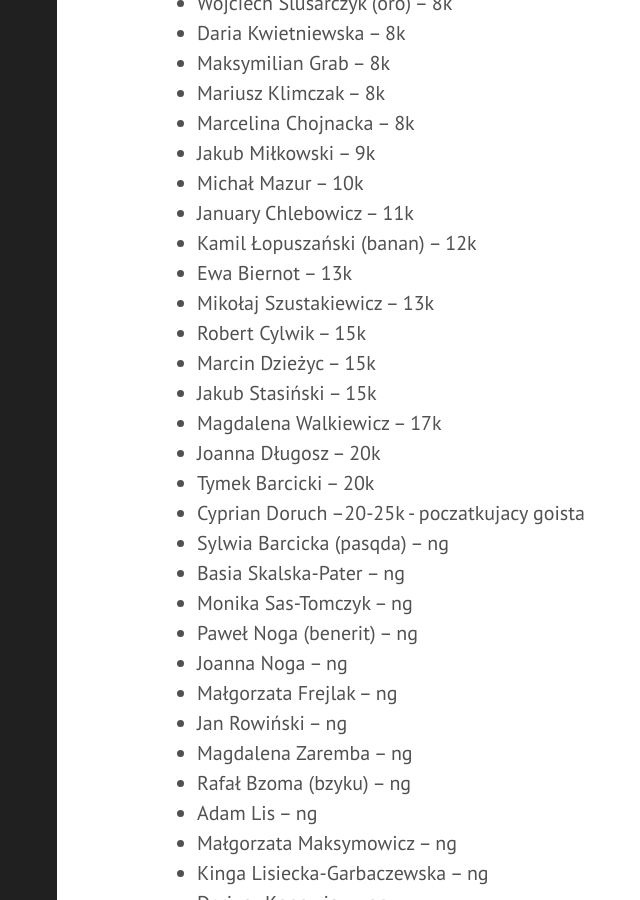
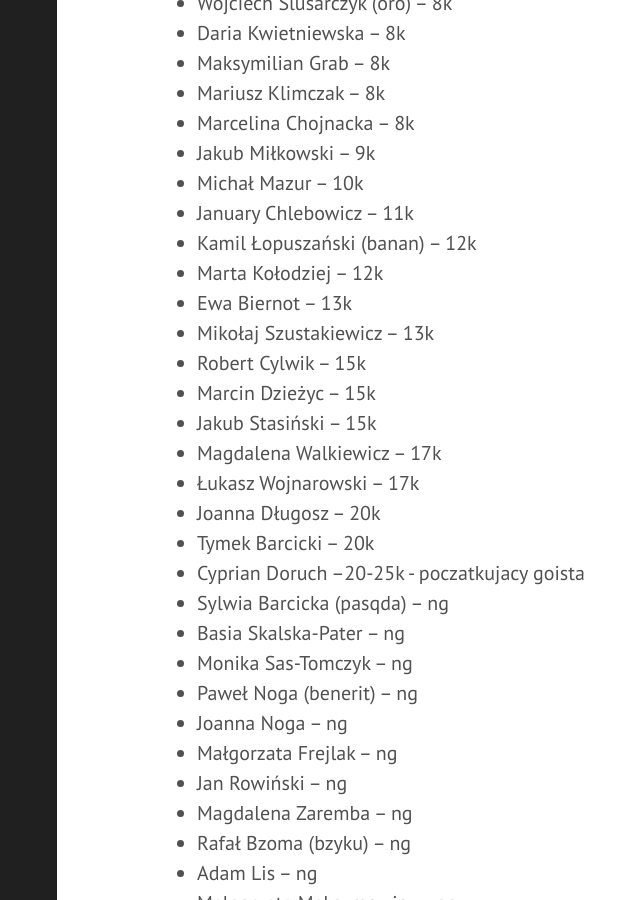
Before and after one commit to tasuki/lsg, a Jekyll site: the page built from zarejestrowani.md, in a window 1280 px wide and 900 px high, scrolled down 1240 px. Shown: the whole window, without its empty margins (303-943 px from the left). Built offline with Jekyll 4.4.1, drawn with Linux system fonts in a browser that asks for light colours.

Commit message:
Update zarejestrowani.md

```diff
--- a/zarejestrowani.md
+++ b/zarejestrowani.md
@@ -50,12 +50,14 @@ Zarejestrowani uczestnicy (mniej więcej wg siły):
 - Michał Mazur -- 10k
 - January Chlebowicz -- 11k
 - Kamil Łopuszański (banan) -- 12k
+- Marta Kołodziej -- 12k
 - Ewa Biernot -- 13k
 - Mikołaj Szustakiewicz -- 13k
 - Robert Cylwik -- 15k
 - Marcin Dzieżyc -- 15k
 - Jakub Stasiński -- 15k
 - Magdalena Walkiewicz -- 17k
+- Łukasz Wojnarowski -- 17k
 - Joanna Długosz -- 20k
 - Tymek Barcicki -- 20k
 - Cyprian Doruch --20-25k - poczatkujacy goista
```
